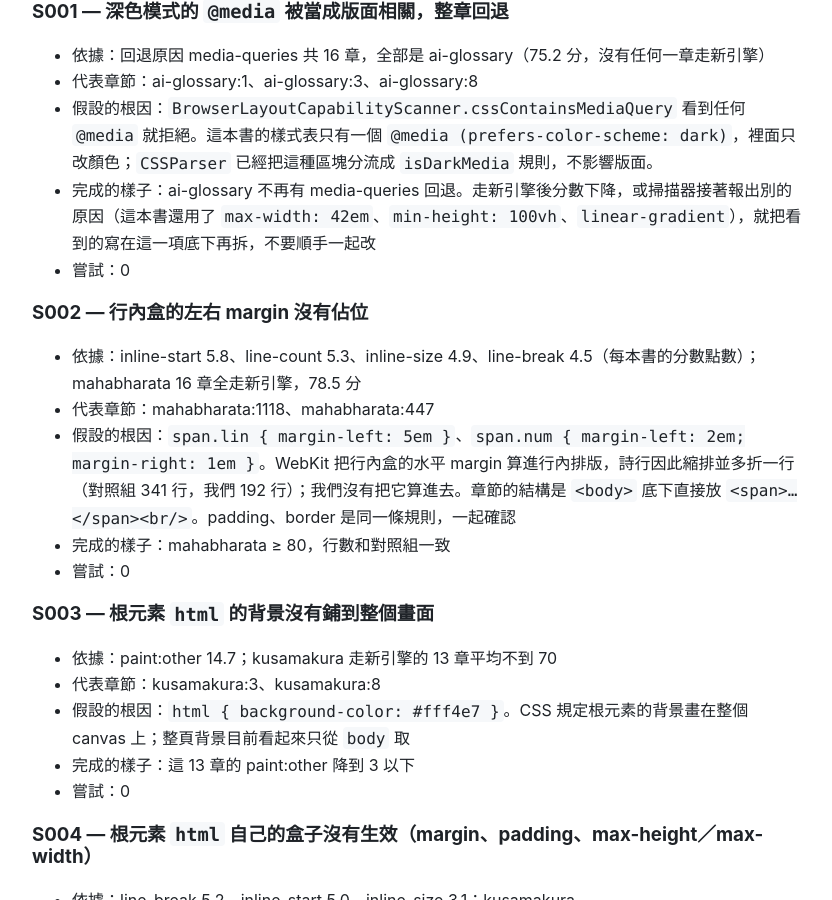
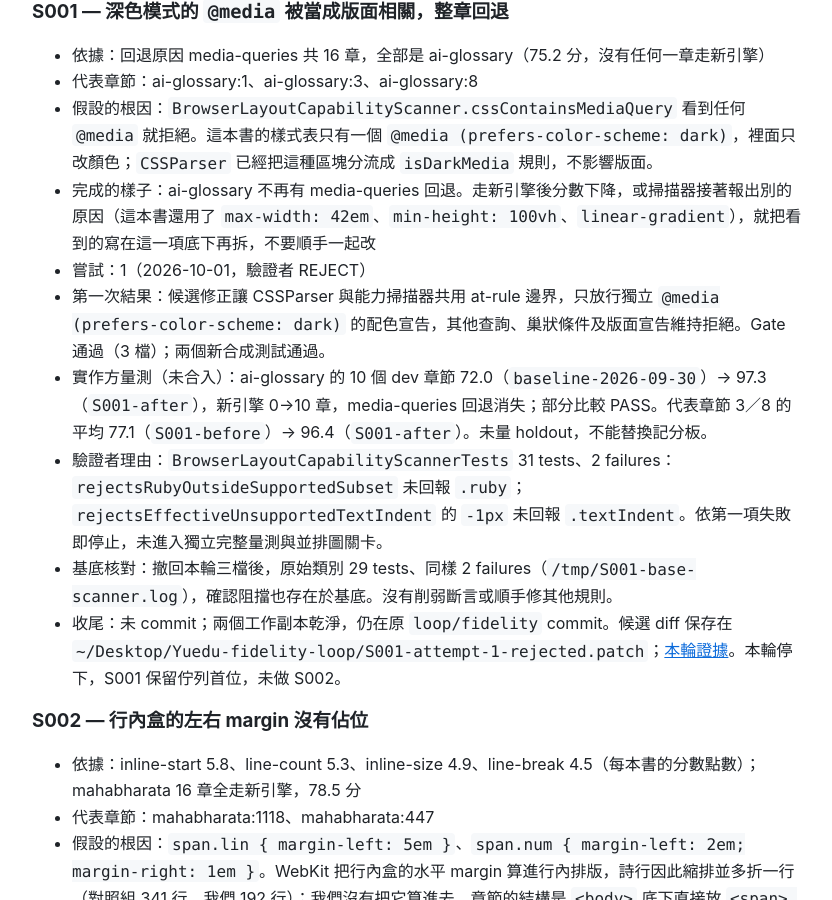
Before and after one commit to zhong228/MoYue, a Jekyll site: the page built from docs/browser-layout/fidelity-loop/STATE.md, in a window 1280 px wide and 900 px high, scrolled down 1436 px. Shown: the whole window, without its empty margins (222-1054 px from the left). Built offline with Jekyll 4.4.1, drawn with Linux system fonts in a browser that asks for light colours; our own code applies the rules of GitHub Pages for plain Markdown files; some of the changed text lies outside the part shown.

Commit message:
docs(fidelity): record S001 attempt 1 (rejected)
Codex implemented S001 (admit stand-alone colour-only
@media (prefers-color-scheme: dark)); ai-glossary dev chapters went from 72.0
(baseline-2026-09-30) to 97.3 (S001-after), all 10 on the Browser engine. The
verifier rejected it because two BrowserLayoutCapabilityScannerTests cases fail,
and fail the same way on the untouched base (ruby outside the supported subset,
text-indent -1px). Nothing was committed in the loop worktrees; the candidate is
kept as a patch. Adds D2 to STATE.md.

Co-Authored-By: Claude Opus 5.5 <noreply@anthropic.com>

```diff
--- a/docs/browser-layout/fidelity-loop/STATE.md
+++ b/docs/browser-layout/fidelity-loop/STATE.md
@@ -52,7 +52,12 @@ Loop 每一輪更新這一頁。「佇列」和「雜訊」由 `fidelity-triage`
 - 代表章節：ai-glossary:1、ai-glossary:3、ai-glossary:8
 - 假設的根因：`BrowserLayoutCapabilityScanner.cssContainsMediaQuery` 看到任何 `@media` 就拒絕。這本書的樣式表只有一個 `@media (prefers-color-scheme: dark)`，裡面只改顏色；`CSSParser` 已經把這種區塊分流成 `isDarkMedia` 規則，不影響版面。
 - 完成的樣子：ai-glossary 不再有 media-queries 回退。走新引擎後分數下降，或掃描器接著報出別的原因（這本書還用了 `max-width: 42em`、`min-height: 100vh`、`linear-gradient`），就把看到的寫在這一項底下再拆，不要順手一起改
-- 嘗試：0
+- 嘗試：1（2026-10-01，驗證者 REJECT）
+- 第一次結果：候選修正讓 CSSParser 與能力掃描器共用 at-rule 邊界，只放行獨立 `@media (prefers-color-scheme: dark)` 的配色宣告，其他查詢、巢狀條件及版面宣告維持拒絕。Gate 通過（3 檔）；兩個新合成測試通過。
+- 實作方量測（未合入）：ai-glossary 的 10 個 dev 章節 72.0（`baseline-2026-09-30`）→ 97.3（`S001-after`），新引擎 0→10 章，media-queries 回退消失；部分比較 PASS。代表章節 3／8 的平均 77.1（`S001-before`）→ 96.4（`S001-after`）。未量 holdout，不能替換記分板。
+- 驗證者理由：`BrowserLayoutCapabilityScannerTests` 31 tests、2 failures：`rejectsRubyOutsideSupportedSubset` 未回報 `.ruby`；`rejectsEffectiveUnsupportedTextIndent` 的 `-1px` 未回報 `.textIndent`。依第一項失敗即停止，未進入獨立完整量測與並排圖關卡。
+- 基底核對：撤回本輪三檔後，原始類別 29 tests、同樣 2 failures（`/tmp/S001-base-scanner.log`），確認阻擋也存在於基底。沒有削弱斷言或順手修其他規則。
+- 收尾：未 commit；兩個工作副本乾淨，仍在原 `loop/fidelity` commit。候選 diff 保存在 `~/Desktop/Yuedu-fidelity-loop/S001-attempt-1-rejected.patch`；[本輪證據](reports/S001-attempt-1.md)。本輪停下，S001 保留佇列首位，未做 S002。
 
 ### S002 — 行內盒的左右 margin 沒有佔位
 - 依據：inline-start 5.8、line-count 5.3、inline-size 4.9、line-break 4.5（每本書的分數點數）；mahabharata 16 章全走新引擎，78.5 分
@@ -131,6 +136,12 @@ Loop 每一輪更新這一頁。「佇列」和「雜訊」由 `fidelity-triage`
 - 選項：（a）另開一個工作先重現、再修主路徑（建議：它讓圖整張不見，而且回退的章節還有 72 章）；（b）不修，等這些章節都改走新引擎
 - 狀態：2026-10-01 已在 Claude Code 裡建好一個可以一鍵開始的獨立工作（「Fix legacy scroll chunks that paint a lone image as nothing」），按下去就是選（a）
 
+### D2 — S001 被基底的能力掃描回歸失敗阻擋
+- 已確認：還原本輪修改後，原始 `BrowserLayoutCapabilityScannerTests` 仍有 ruby 與 `text-indent: -1px` 兩項失敗；不是新增深色配色測試才出現。
+- 需要處理：釐清既有測試所宣告的支援邊界與實作的差異；這涉及 S001 以外的兩條規則，未在本輪順手修改。
+- 選項：（a）先另案釐清並修正這兩項回歸，再重試 S001（建議：候選 dev 量測已改善，但必跑回歸必須通過）；（b）暫停 fidelity loop，等主線自行處理。
+- 狀態：S001 第一次 REJECT，沒有合入；記分板與最後接受的 run 維持 `baseline-2026-09-30`。
+
 ## 已合入
 
 （無）
```
Also changed, not shown: docs/browser-layout/fidelity-loop/RUNLOG.md (+1 -0 lines), docs/browser-layout/fidelity-loop/reports/S001-attempt-1.md (added, +57 -0 lines).
